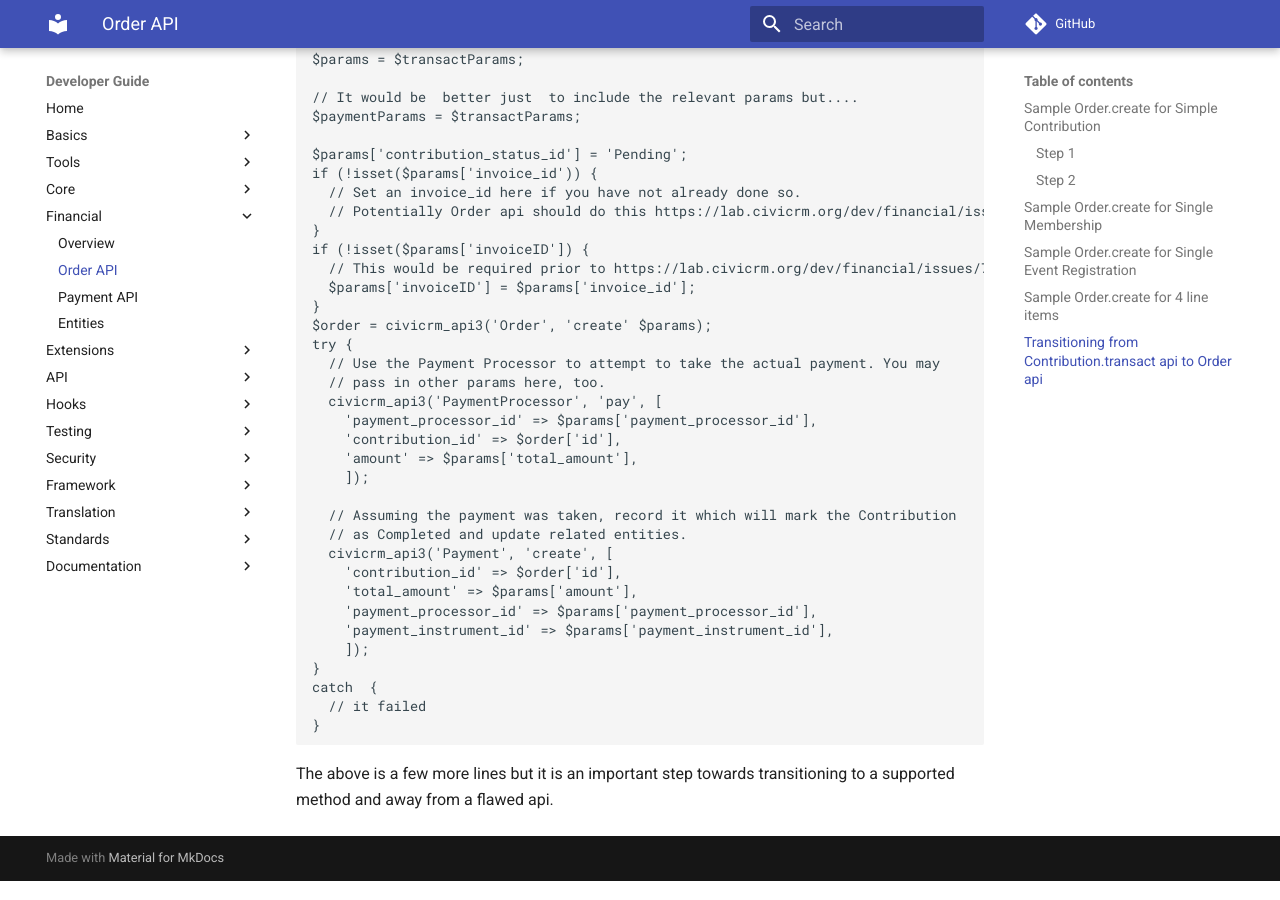
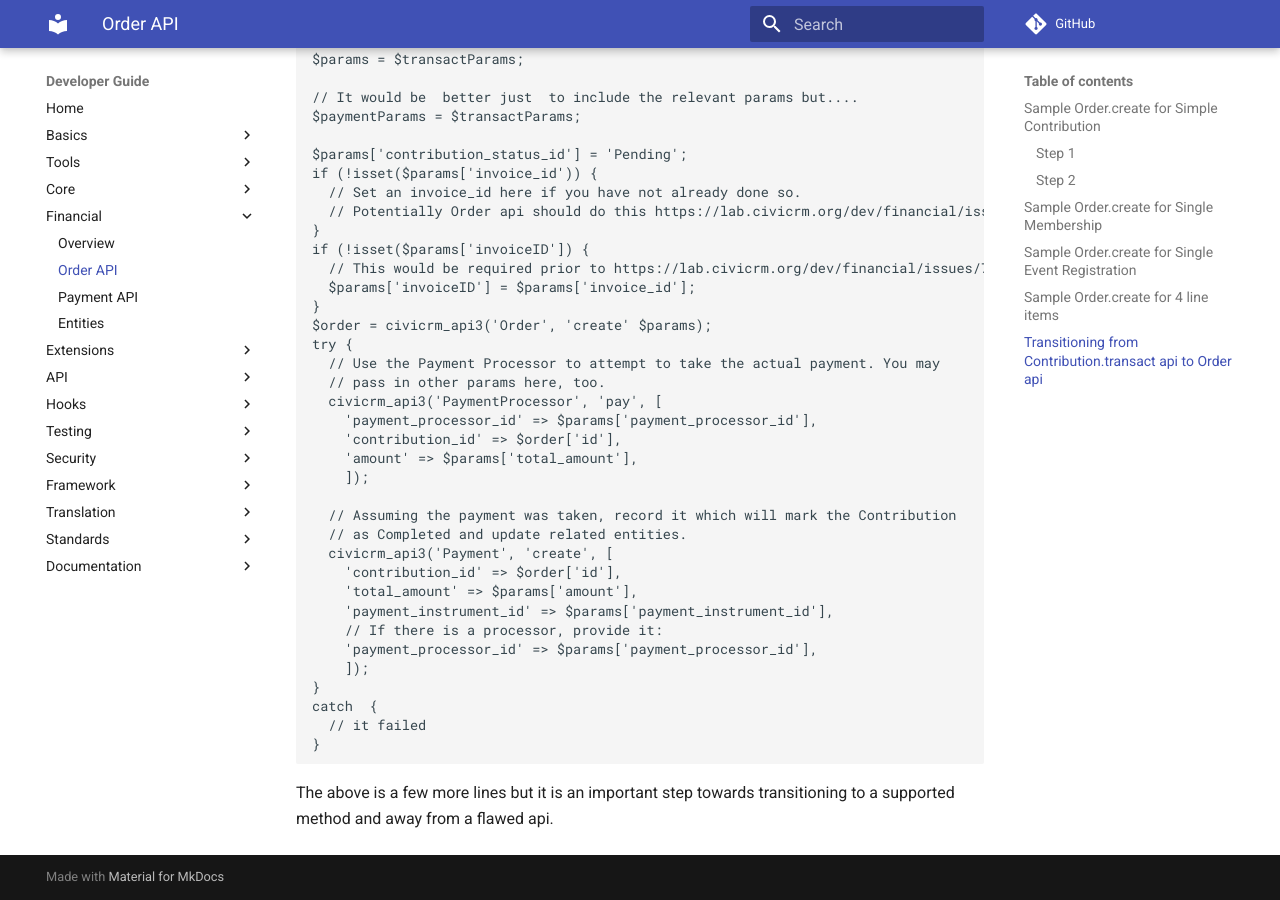
Before and after one commit to civicrm/civicrm-dev-docs, an MkDocs documentation site: the page built from docs/financial/orderAPI.md, in a window 1280 px wide and 900 px high, scrolled down 8013 px. Built offline with MkDocs 1.6.1 and Material for MkDocs 9.7.7, drawn with Linux system fonts in a browser that asks for light colours; comment, search, counter and statistics services are not loaded; old or Windows-style settings are respelled for this version of MkDocs.

Commit message:
orderAPI: add comment about providing processor if relevant

```diff
--- a/docs/financial/orderAPI.md
+++ b/docs/financial/orderAPI.md
@@ -366,8 +366,9 @@ try {
   civicrm_api3('Payment', 'create', [
     'contribution_id' => $order['id'],
     'total_amount' => $params['amount'],
+    'payment_instrument_id' => $params['payment_instrument_id'],
+    // If there is a processor, provide it:
     'payment_processor_id' => $params['payment_processor_id'],
-    'payment_instrument_id' => $params['payment_instrument_id'],
     ]);
 }
 catch  {
```
